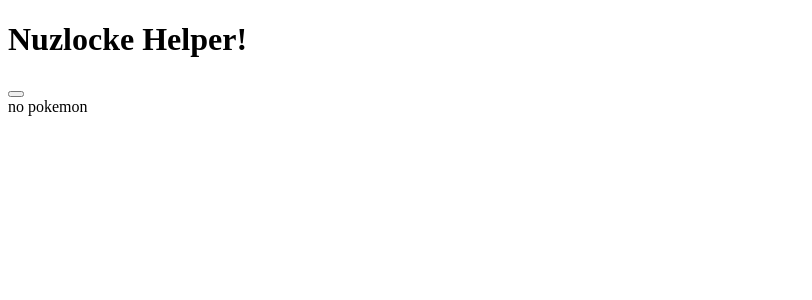
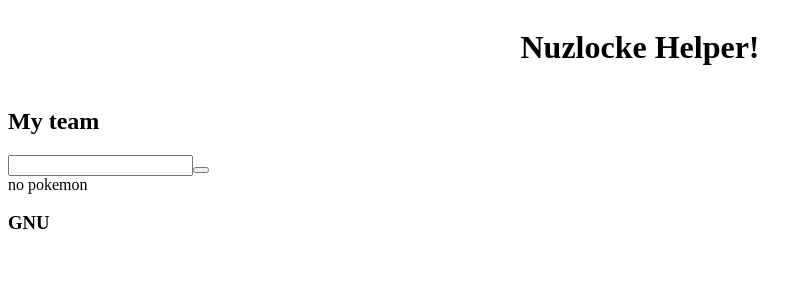
Before and after one commit to andreas-ekberg/pokemon-nuzlocke, a Next.js app in the folder frontend/: page / in a window 1280 px wide. Shown: the top 300 px of the page, without its empty margins (0-812 px from the left). Built offline with nearby package versions, Linux system fonts and the light colour scheme.

Commit message:
Member fix

```diff
--- /dev/null
+++ b/frontend/pages/Components/TeamMember.tsx
@@ -0,0 +1,9 @@
+interface teamMemberProp {
+    name: string
+};
+
+export default function TeamMember({ name }: teamMemberProp) {
+    return (
+        <h3>{name}</h3>
+    )
+}
--- a/frontend/pages/index.tsx
+++ b/frontend/pages/index.tsx
@@ -1,32 +1,52 @@
 
-import { useState } from 'react'
+import react, { useState, FunctionComponent } from 'react'
 import axios from 'axios'
+import TeamMember from './Components/TeamMember';
 
 export default function Home() {
-  const [pokemonName, setPokemonName] = useState([]);
+  const [pokemonName, setPokemonName] = useState<string>();
   const [pokemonChosen, setPokemonChosen] = useState(false);
   const [pokemon, setPokemon] = useState<any>({
     name: "",
     img: ""
   });
 
+
+  //Pokemon request
   const requestPokemon = () => {
-    axios.get(`https://pokeapi.co/api/v2/pokemon/charmander`).then((response) => {
+    axios.get(`https://pokeapi.co/api/v2/pokemon/${pokemonName}`).then((response) => {
       setPokemon({ name: response.data.species.name, img: response.data.sprites.front_default })
 
     });
     setPokemonChosen(true);
-    console.log(pokemon);
   }
+
+
   return (
     <>
+
+      <div style={
+        {
+          display: "flex",
+          alignItems: "center",
+          justifyContent: 'center'
+        }}>
         <h1>Nuzlocke Helper!</h1>
+      </div>
+      <div style={{
+        float: "left"
+      }}>
+        <h2>My team</h2>
+        <input type="text" onChange={(event) => setPokemonName(event.target.value)}></input>
         <button onClick={requestPokemon} />
         <div>{!pokemonChosen ? (<div>no pokemon</div>) : (<>
           <div>{pokemon.name}</div>
           <img src={pokemon.img} />
         </>
         )}</div>
+        <TeamMember name="GNU"></TeamMember>
+      </div>
+
     </>
   )
 }
```
Lines whose indentation alone changed are shown as unchanged.
